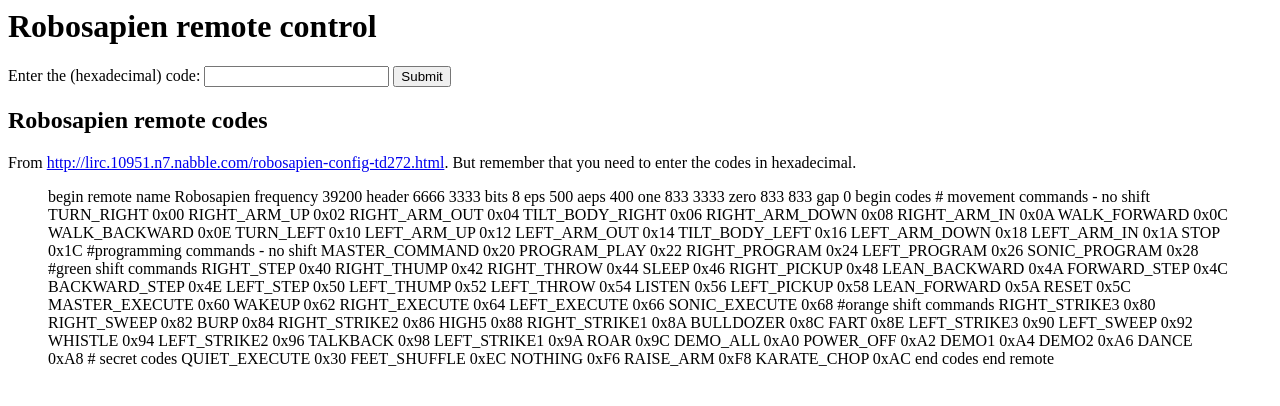
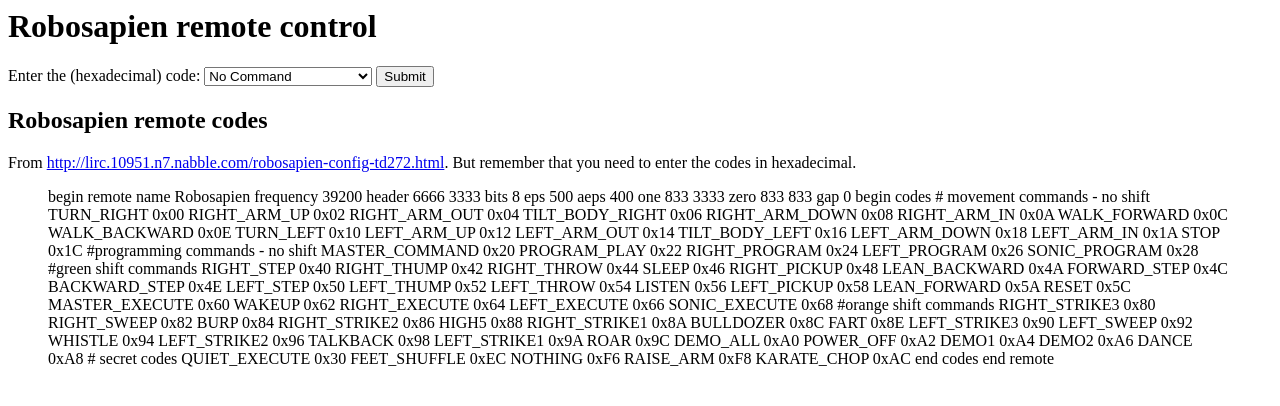
Before and after one commit to patrickms/IntelHackathon2014Oct, a plain HTML site: page index.html in a window 1280 px wide. Drawn offline with Linux system fonts and the light colour scheme; a script that the page names is missing.

Commit message:
Update index.html

```diff
--- a/index.html
+++ b/index.html
@@ -29,7 +29,11 @@
 <h1>Robosapien remote control</h1>
 <form onsubmit="return sendRobosapienForm(this);">
 Enter the (hexadecimal) code:
-<input type="text" name="robocode" />
+
+<select name="robocode">
+  <option value="-1">No Command</option>
+  <option value="4C">FORWARD_STEP	0x4C</option>
+</select>
 <input type="submit" value="Submit"/>
 </form>
 <h2>Robosapien remote codes</h2>
```
